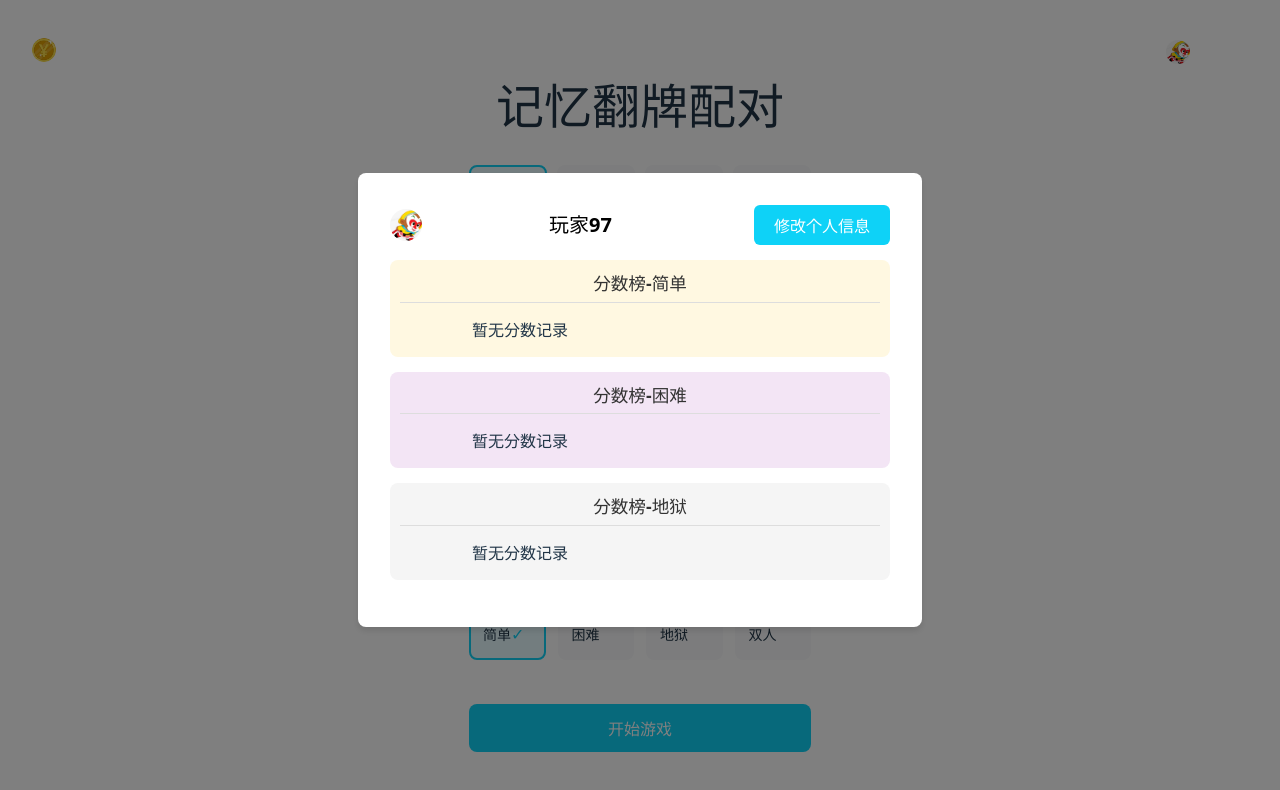
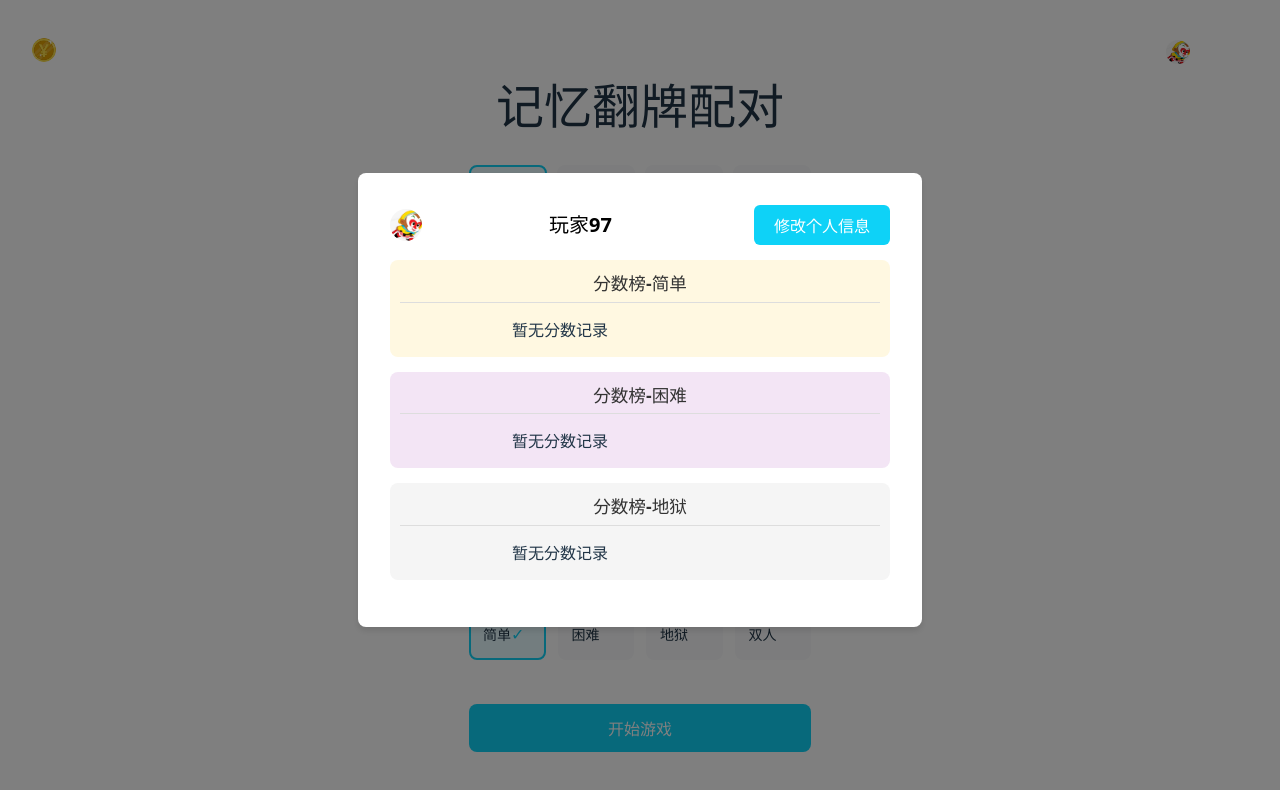
Before and after one commit to niucentury/flipping-card-game, a React (Vite) app: page / in a window 1280 px wide. Shown: the top 790 px of the page. Built offline with nearby package versions, Linux system fonts and the light colour scheme; grey boxes are pictures that could not be loaded.

Commit message:
UI优化

```diff
--- a/src/App.css
+++ b/src/App.css
@@ -508,6 +508,7 @@
   border-radius: 20px;
   box-shadow: 0 4px 15px rgba(0, 0, 0, 0.2);
   pointer-events: auto; /* 允许分数区域交互 */
+  width: 250px;
 }
 
 .card-grid {
--- a/src/App.tsx
+++ b/src/App.tsx
@@ -859,7 +859,7 @@ function App() {
                 <div className="confetti-effect"></div>
                 <div className="game-buttons">
                   <button className="restart-button" onClick={startGame}>重新开始</button>
-                  <button className="home-button" onClick={() => setShowSettings(true)}>返回首页</button>
+                  <button className="home-button" onClick={() => {setShowSettings(true);setSinglePlayerGame(false);}}>返回首页</button>
                 </div>
               </>
             )}
--- a/src/components/UserModal.css
+++ b/src/components/UserModal.css
@@ -110,7 +110,7 @@
 
 .score-item {
   display: grid;
-  grid-template-columns: 2fr 1fr 1fr;
+  grid-template-columns: 2fr 1fr;
   padding: 5px 0;
 }
 
```
Also changed, not shown: 5 other files (tests, documents, lock files or other folders).
